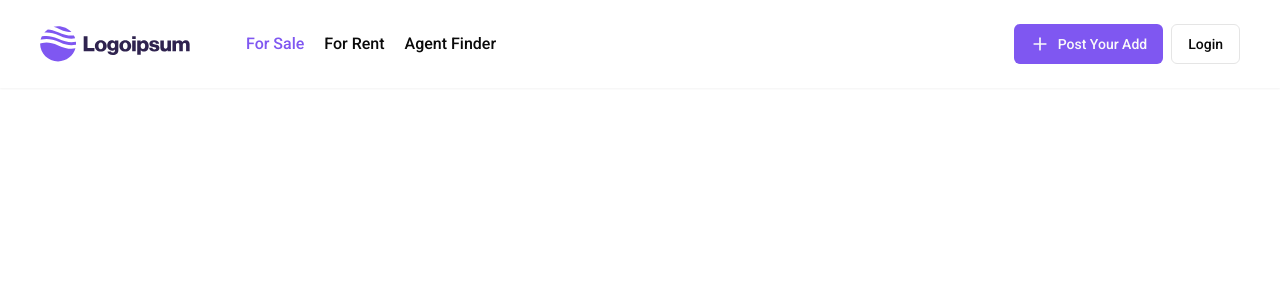
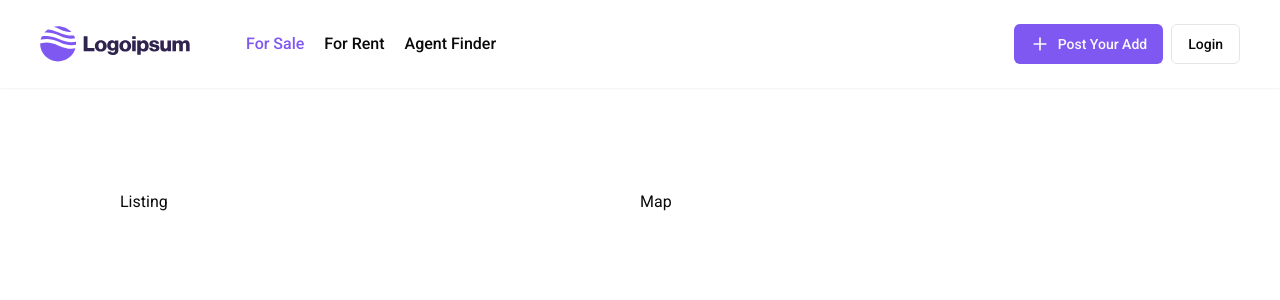
Before and after one commit to saurav-ghimire/Real-Estate-With-Next.js-and-Supabase, a Next.js app: page / in a window 1280 px wide. Shown: the top 300 px of the page. Built offline with nearby package versions, Linux system fonts and the light colour scheme; no server answers; the database is empty.

Commit message:
Published Listing are fetched in homepage

```diff
--- a/app/(routes)/edit-listing/[id]/page.jsx
+++ b/app/(routes)/edit-listing/[id]/page.jsx
@@ -159,8 +159,8 @@ function EditListing({params}) {
                   <Label htmlFor="rent">Rent</Label>
                 </div>
                 <div className="flex items-center space-x-2">
-                  <RadioGroupItem value="sale" id="sale" />
-                  <Label htmlFor="sale">Sale</Label>
+                  <RadioGroupItem value="sell" id="Sell" />
+                  <Label htmlFor="Sell">Sell</Label>
                 </div>
               </RadioGroup>
             </div>
@@ -254,7 +254,7 @@ function EditListing({params}) {
             <div className="flex gap-7">
               <Button type='submit' variant="outline" className='text-primary border-primary'>
               {
-                  loading? <Loader /> : 'Save'
+                  loading? <Loader /> : 'Save as Draft'
                 }</Button>
 
 
--- /dev/null
+++ b/app/_components/Listing.jsx
@@ -0,0 +1,5 @@
+function Listing() {
+  return ( 'Listing' );
+}
+
+export default Listing;
--- /dev/null
+++ b/app/_components/ListingMapViews.jsx
@@ -0,0 +1,41 @@
+"use client"
+import { supabase } from "@/utils/supabase/client";
+import Listing from "./Listing";
+import { useEffect, useState } from "react";
+import { toast } from "sonner";
+
+function ListingMapViews({type}) {
+
+  const [listing, SetListing] = useState();
+
+  useEffect(() => {
+    getLatestListing();
+  })
+  const getLatestListing = async() =>{
+    const {data, error} = await supabase
+    .from('listing')
+    .select(`*`)
+    .eq('active', 'TRUE' )
+    .eq('type', type )
+
+    if(data){
+      SetListing(data);
+    }
+    if(error){
+      toast('Server Side Error');
+    }
+
+  }
+  return (
+    <div className="grid grid-cols-1 md:grid-cols-2">
+      <div>
+      <Listing />
+      </div>
+      <div>
+        Map
+      </div>
+    </div>
+   );
+}
+
+export default ListingMapViews;
--- a/app/page.js
+++ b/app/page.js
@@ -1,8 +1,11 @@
 import Image from "next/image";
 import { Button } from "@/components/ui/button"
+import ListingMapViews from "./_components/ListingMapViews";
 
 export default function Home() {
   return (
-    ""
+    <div className="p-10">
+      <ListingMapViews type="sell" />
+    </div>
   );
 }
```
